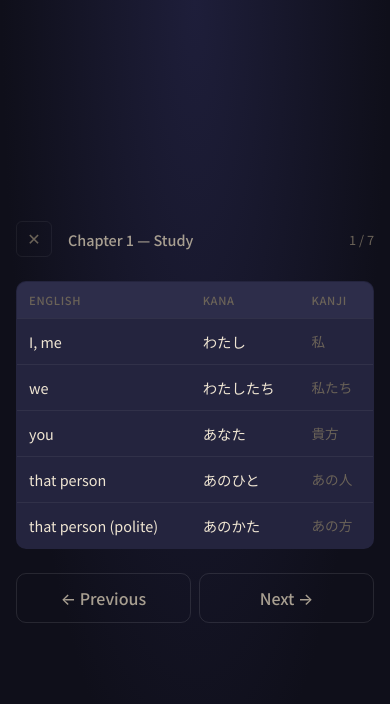
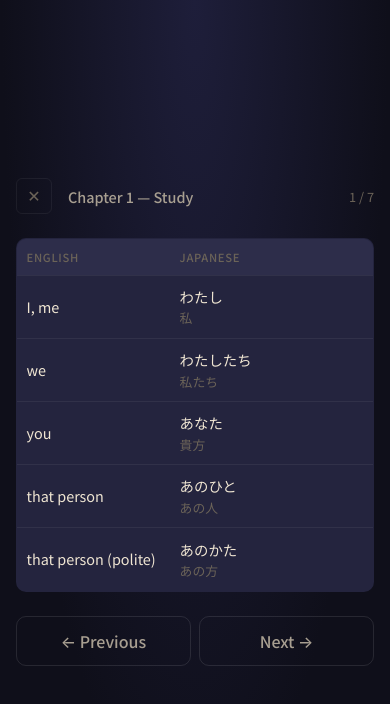
Before and after one commit to ArturoSbr/minna-cards, a plain HTML site: page index.html in a window 390 px wide. Both pictures are taken after a click on the button "📖 Study". Drawn offline with Linux system fonts and the light colour scheme.

Commit message:
Fix (most) line break issues in Study mode
Fixed most issues in Study mode where long lines broke into multiple lines. The mobile app now has two columns, while the desktop app still has three.

```diff
--- a/app.js
+++ b/app.js
@@ -318,6 +318,27 @@ async function handleStudy() {
     showScreen(studyScreen);
     renderStudyPage();
 }
+function appendJapaneseWithBreaks(container, text) {
+    let segmentStart = 0;
+    const flush = (end) => {
+        if (end > segmentStart) {
+            if (container.childNodes.length > 0) {
+                container.appendChild(document.createElement("wbr"));
+            }
+            container.appendChild(document.createTextNode(text.slice(segmentStart, end)));
+            segmentStart = end;
+        }
+    };
+    for (let i = 0; i < text.length; i++) {
+        const ch = text[i];
+        if (ch === "[") {
+            flush(i);
+        } else if (ch === "]" || ch === "/" || (ch === "、" && text[i + 1] !== "]")) {
+            flush(i + 1);
+        }
+    }
+    flush(text.length);
+}
 function renderStudyPage() {
     const start = studyPage * STUDY_PAGE_SIZE;
     const end = Math.min(start + STUDY_PAGE_SIZE, studyWords.length);
@@ -336,16 +357,27 @@ function renderStudyPage() {
     pageWords.forEach((word) => {
         const tr = document.createElement("tr");
         const englishTd = document.createElement("td");
+        englishTd.className = "english-cell";
         englishTd.textContent = word.english.join(", ");
         const kanaTd = document.createElement("td");
-        kanaTd.textContent = word.kana.join(", ");
+        kanaTd.className = "kana-cell";
+        const kanaText = document.createElement("div");
+        kanaText.className = "kana-text";
+        appendJapaneseWithBreaks(kanaText, word.kana.join(", "));
+        kanaTd.appendChild(kanaText);
+        if (word.kanji) {
+            const kanjiInline = document.createElement("div");
+            kanjiInline.className = "kanji-inline";
+            appendJapaneseWithBreaks(kanjiInline, word.kanji);
+            kanaTd.appendChild(kanjiInline);
+        }
         const kanjiTd = document.createElement("td");
         if (word.kanji) {
-            kanjiTd.textContent = word.kanji;
+            appendJapaneseWithBreaks(kanjiTd, word.kanji);
             kanjiTd.className = "kanji-cell";
         } else {
             kanjiTd.textContent = "—";
-            kanjiTd.className = "no-kanji";
+            kanjiTd.className = "kanji-cell no-kanji";
         }
         tr.appendChild(englishTd);
         tr.appendChild(kanaTd);
--- a/index.html
+++ b/index.html
@@ -135,9 +135,12 @@
     <table class="study-table">
       <thead>
         <tr>
-          <th>English</th>
-          <th>Kana</th>
-          <th>Kanji</th>
+          <th class="col-english">English</th>
+          <th class="col-kana">
+            <span class="th-desktop">Kana</span>
+            <span class="th-mobile">Japanese</span>
+          </th>
+          <th class="col-kanji">Kanji</th>
         </tr>
       </thead>
       <tbody id="study-table-body">
--- a/style.css
+++ b/style.css
@@ -816,6 +816,7 @@ body {
 
 .study-table {
   width: 100%;
+  table-layout: fixed;
   border-collapse: collapse;
   background: var(--bg-surface);
   border: 1px solid var(--border-subtle);
@@ -824,12 +825,28 @@ body {
   margin-bottom: var(--space-lg);
 }
 
+.study-table .col-english {
+  width: 36%;
+}
+
+.study-table .col-kana {
+  width: 40%;
+}
+
+.study-table .col-kanji {
+  width: 24%;
+}
+
+.study-table .th-mobile {
+  display: none;
+}
+
 .study-table thead {
   background: var(--bg-elevated);
 }
 
 .study-table th {
-  padding: 0.6rem 0.75rem;
+  padding: 0.6rem 0.65rem;
   font-size: 0.7rem;
   font-weight: 500;
   color: var(--text-muted);
@@ -839,8 +856,9 @@ body {
 }
 
 .study-table td {
-  padding: 0.75rem;
+  padding: 0.75rem 0.65rem;
   font-size: 0.9rem;
+  line-height: 1.4;
   color: var(--text-primary);
   border-top: 1px solid var(--border-subtle);
   vertical-align: middle;
@@ -848,6 +866,25 @@ body {
 
 .study-table tr:hover td {
   background: rgba(255, 255, 255, 0.02);
+}
+
+.study-table .english-cell {
+  overflow-wrap: break-word;
+}
+
+.study-table .kana-text,
+.study-table .kanji-inline,
+.study-table .kanji-cell {
+  word-break: keep-all;
+  overflow-wrap: anywhere;
+}
+
+.study-table .kanji-inline {
+  display: none;
+  margin-top: 0.15rem;
+  font-size: 0.8rem;
+  line-height: 1.35;
+  color: var(--text-muted);
 }
 
 .study-table .kanji-cell {
@@ -860,6 +897,38 @@ body {
   opacity: 0.4;
   font-style: italic;
   font-size: 0.8rem;
+}
+
+@media (max-width: 480px) {
+  .study-table th {
+    padding: 0.6rem;
+  }
+
+  .study-table td {
+    padding: 0.7rem 0.6rem;
+  }
+
+  .study-table .col-english {
+    width: 43%;
+  }
+
+  .study-table .col-kana {
+    width: 57%;
+  }
+
+  .study-table .th-desktop,
+  .study-table .col-kanji,
+  .study-table .kanji-cell {
+    display: none;
+  }
+
+  .study-table .th-mobile {
+    display: inline;
+  }
+
+  .study-table .kanji-inline {
+    display: block;
+  }
 }
 
 .study-pagination {
```
Also changed, not shown: 1 other file.
